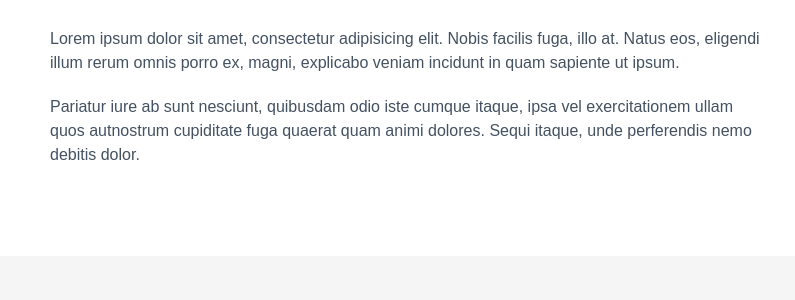
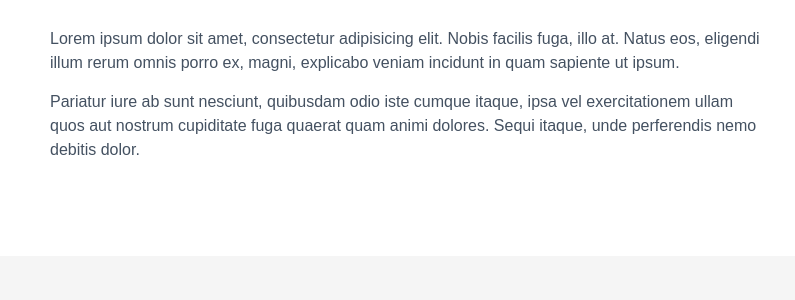
Before and after one commit to EvgenGal1/H5C5-1, a plain HTML site: page index.html in a window 1280 px wide. Shown: the part 430-730 px from the top of the page, 0-795 px from the left. Drawn offline with Linux system fonts and the light colour scheme.

Commit message:
усё перед адаптацией готово

```diff
--- a/css/style.less
+++ b/css/style.less
@@ -54,7 +54,7 @@ body {
       font-size: 16px;
       line-height: 24px;
       color: @darkColor;
-      margin-top: 20px;
+      margin-top: 15px;
     }
   }
   img {
@@ -361,3 +361,30 @@ footer {
   line-height: 26px;
   background: @section1Color;
 }
+
+// @media (max-width: 1200px) {
+//   .conteiner {
+//     max-width: 970px;
+//   }
+// }
+// @media (max-width: 992px) {
+//   .conteiner {
+//     max-width: 750px;
+//   }
+//   section {
+//     width: 40%;
+//   }
+// }
+// @media (max-width: 767px) {
+//   .conteiner {
+//     max-width: none;
+//   }
+//   section {
+//     width: 80%;
+//     margin: 2% 8%;
+//     display: block;
+//   }
+//   section:nth-child(3) {
+//     display: none;
+//   }
+// }
--- a/index.html
+++ b/index.html
@@ -32,7 +32,7 @@
             </p>
             <p>
               Pariatur iure ab sunt nesciunt, quibusdam odio iste cumque itaque,
-              ipsa vel exercitationem ullam quos autnostrum cupiditate fuga
+              ipsa vel exercitationem ullam quos aut nostrum cupiditate fuga
               quaerat quam animi dolores. Sequi itaque, unde perferendis nemo
               debitis dolor.
             </p>
```
Also changed, not shown: css/style.css.
